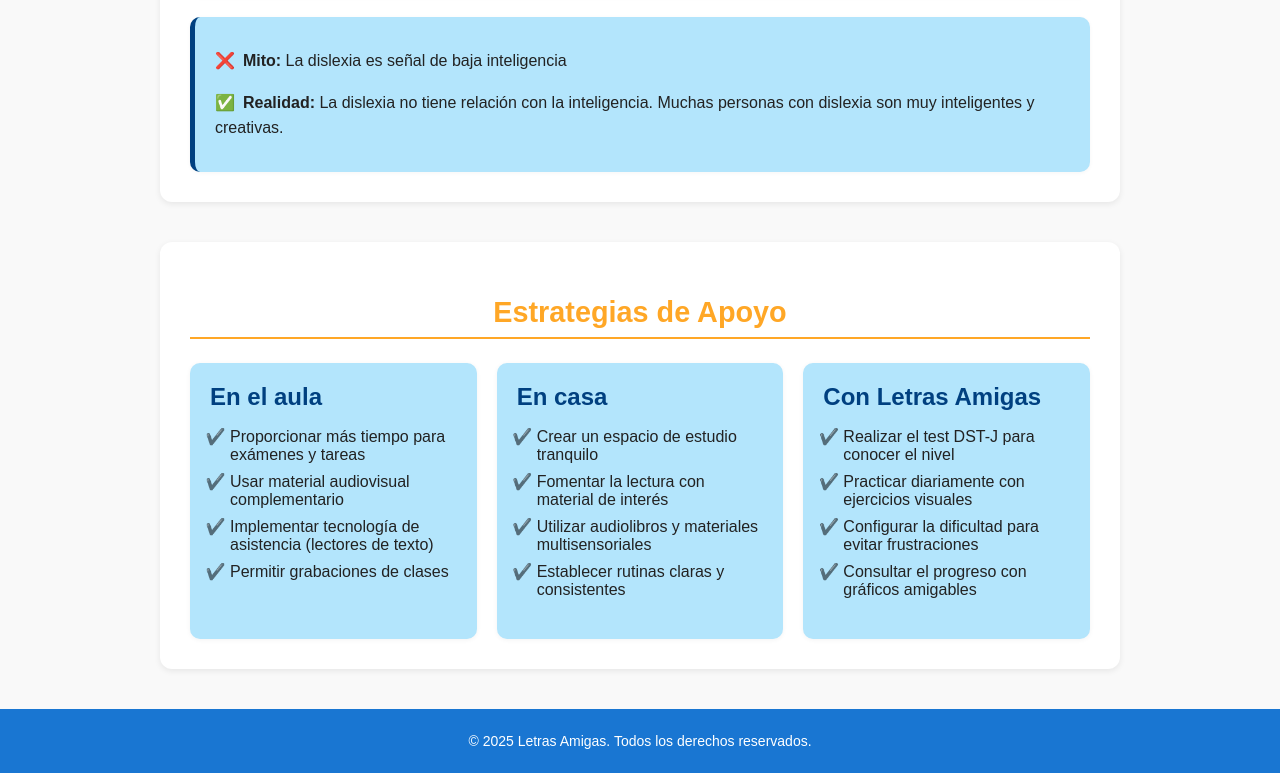
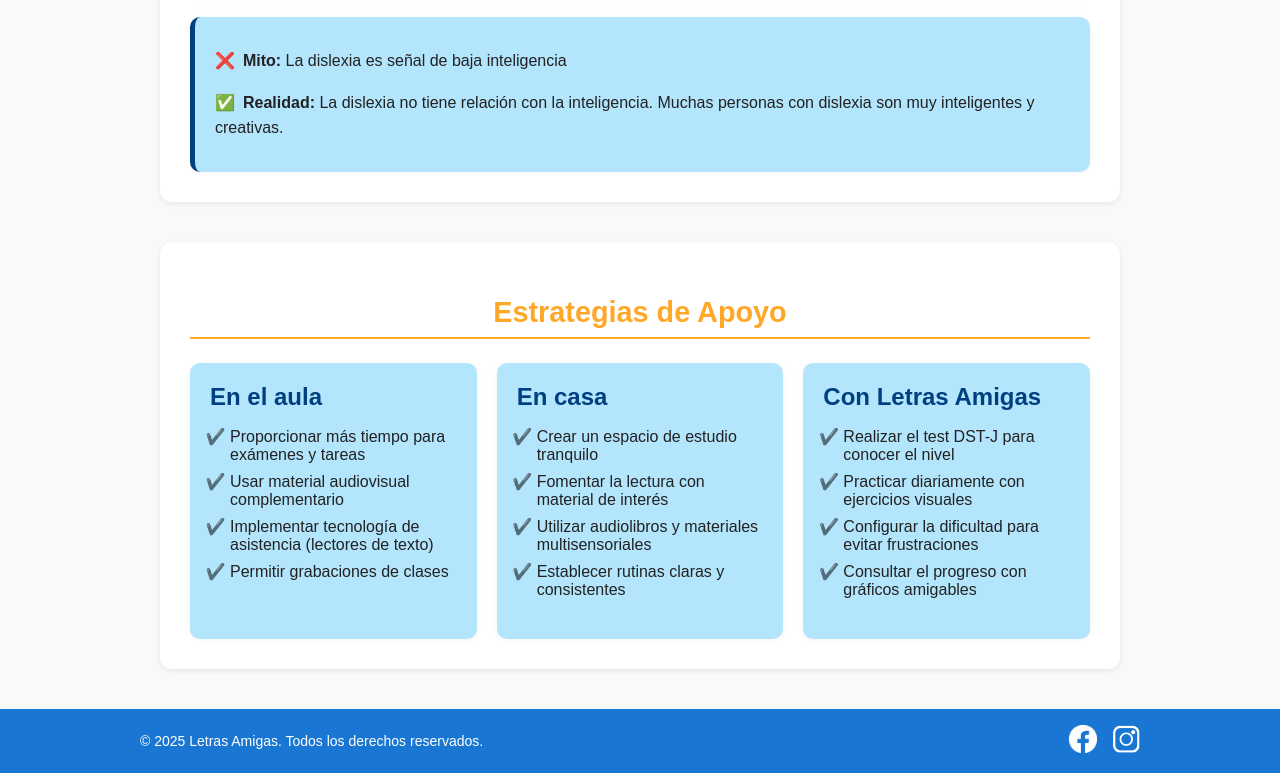
Before and after one commit to LetrasAmigas/letrasamigas.github.io, a plain HTML site: page screens/que-es.html in a window 1280 px wide. Shown: the part 1302-2075 px from the top of the page. Drawn offline with Linux system fonts and the light colour scheme; a script that the page names is missing.

Commit message:
Se añadieron los enlaces

```diff
--- a/screens/que-es.html
+++ b/screens/que-es.html
@@ -125,7 +125,17 @@
     </main>
 
     <footer>
-        <p>© 2025 Letras Amigas. Todos los derechos reservados.</p>
+        <div class="footer-contenido">
+            <p>© 2025 Letras Amigas. Todos los derechos reservados.</p>
+            <div class="redes-sociales">
+                <a href="https://www.facebook.com/profile.php?id=61576277373146" target="_blank" class="icono-red">
+                    <img src="../resources/facebook.png" alt="Facebook">
+                </a>
+                <a href="https://www.instagram.com/letrasamigas_/" target="_blank" class="icono-red">
+                    <img src="../resources/instagram.png" alt="Instagram">
+                </a>
+            </div>
+        </div>
     </footer>
 
     <script src="script.js"></script>
--- a/styles/styles.css
+++ b/styles/styles.css
@@ -66,18 +66,6 @@ nav a {
   text-decoration: none;
   color: white;
   font-weight: bold;
-}
-
-/* ============================================================
-   FOOTER
-   ============================================================ */
-
-footer {
-  background-color: var(--azul-medio);
-  text-align: center;
-  padding: 10px;
-  font-size: 14px;
-  color: white;
 }
 
 /* ============================================================
@@ -483,3 +471,47 @@ footer {
     font-size: 0.95rem;
   }
 }
+
+
+footer {
+  background-color: var(--azul-medio);
+  color: white;
+  padding: 10px 20px;
+  font-size: 14px;
+}
+
+.footer-contenido {
+  display: flex;
+  align-items: center;
+  justify-content: space-between;
+  flex-wrap: wrap;
+  max-width: 1000px;
+  margin: 0 auto;
+  gap: 10px;
+}
+
+/* Redes sociales con íconos */
+.redes-sociales {
+  display: flex;
+  gap: 15px;
+}
+
+.icono-red img {
+  width: 28px;
+  height: 28px;
+  transition: transform 0.3s ease, filter 0.3s ease;
+}
+
+.icono-red img:hover {
+  transform: scale(1.1);
+  filter: brightness(1.2);
+}
+
+/* Responsive: columna en móvil */
+@media (max-width: 600px) {
+  .footer-contenido {
+    flex-direction: column;
+    align-items: center;
+    text-align: center;
+  }
+}
```
Also changed, not shown: index.html (+13 -1 lines), screens/recursos.html (+11 -1 lines), resources/facebook.png (added), resources/instagram.png (added).
